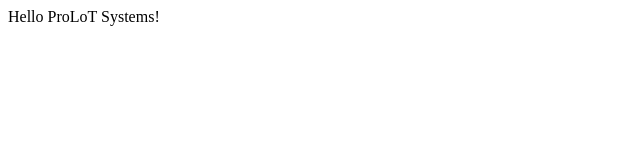
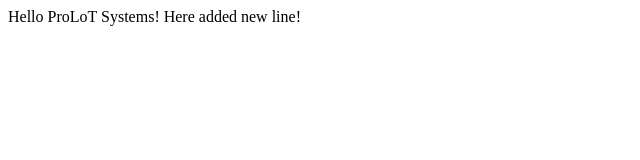
Before and after one commit to mydatastorage/lecture1, a plain HTML site: page index.html in a window 1280 px wide. Shown: the whole page, without its empty margins (0-640 px from the left). Drawn offline with Linux system fonts and the light colour scheme.

Commit message:
Added Another Line

```diff
--- a/index.html
+++ b/index.html
@@ -7,5 +7,6 @@
    </head>
    <body>
         Hello ProLoT Systems!
+        Here added new line!
    </body>
  </html>
```
